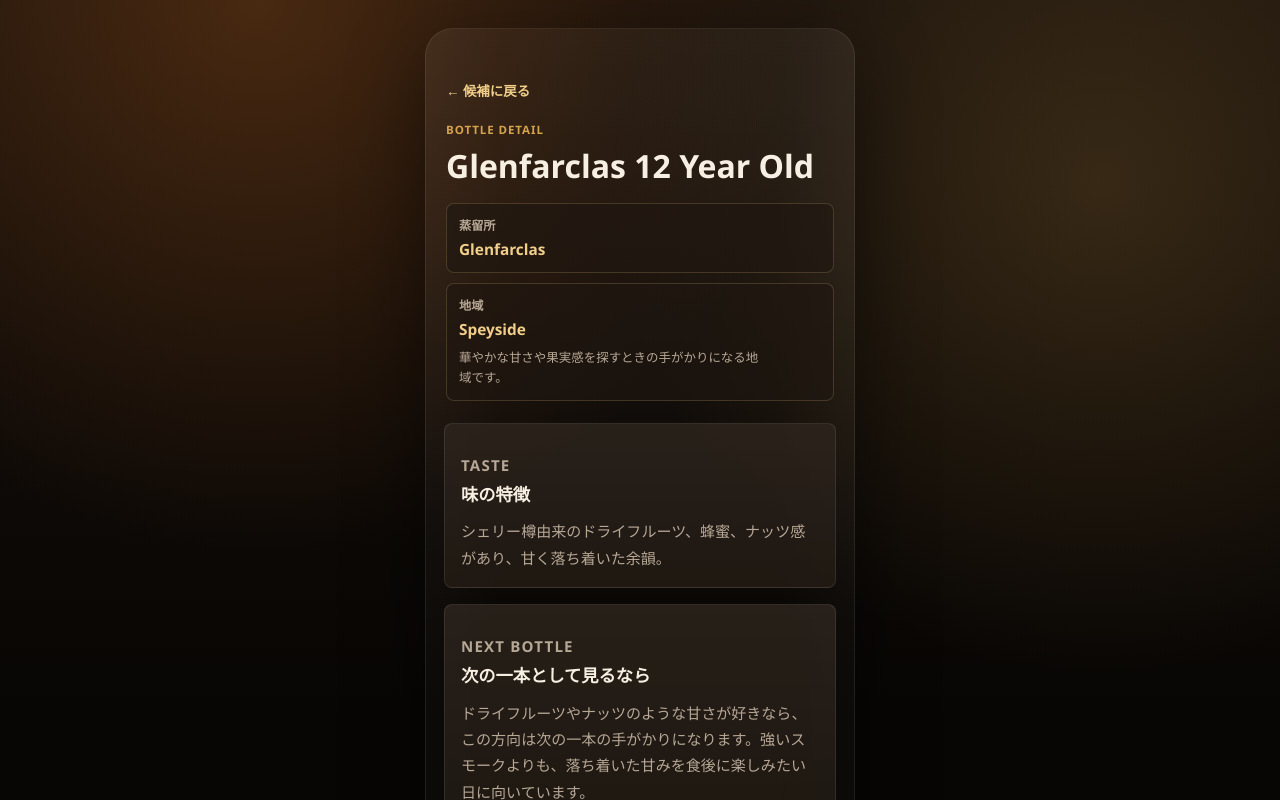
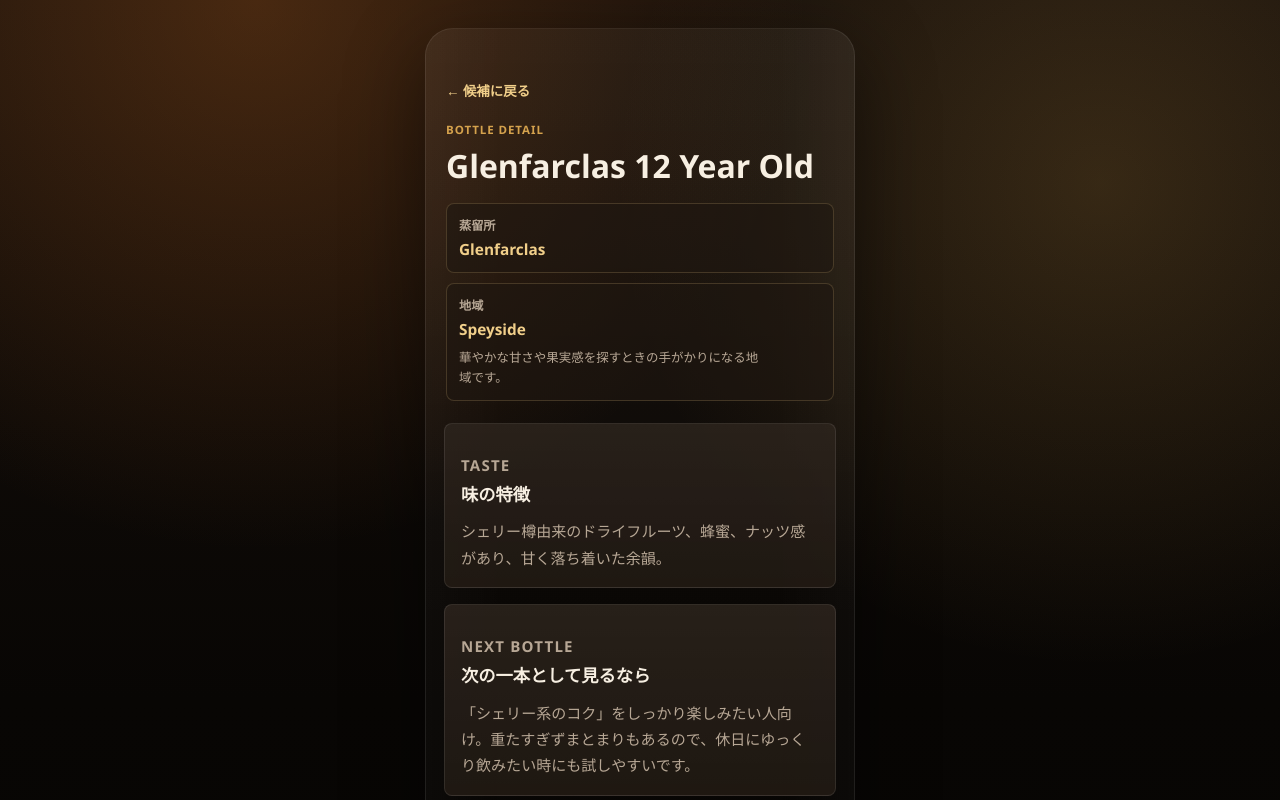
Before and after one commit to takatoshi0161/Whisky-Scanner, a Next.js app in the folder frontend/: page /bottles/glenfarclas12yearold in a window 1280 px wide. Shown: the top 800 px of the page. Built offline with nearby package versions, Linux system fonts and the light colour scheme.

Commit message:
fix(frontend): refresh recommendation copy tone
Co-authored-by: takatoshi0161 <takatoshi0161@users.noreply.github.com>

```diff
--- a/frontend/app/data/bottle-recommendations.ts
+++ b/frontend/app/data/bottle-recommendations.ts
@@ -11,9 +11,9 @@
   lagavulin16yearold: {
     bottleId: "lagavulin16yearold",
     cardRecommendation:
-      "深いスモークや余韻をゆっくり楽しみたい夜に。強い味わいへ進みたいときの候補です。",
+      "スモーキーさを残しつつ、ゆっくり飲む満足感を広げやすい一本。",
     detailRecommendation:
-      "しっかりしたピートや潮気のある味が好きなら、この方向は次の一本の手がかりになります。食後に少し時間をかけて、濃い余韻を楽しみたい日に向いています。",
+      "「重めのスモーキー系」が好きならかなり近い方向。厚みのある甘さもあるので、休日にじっくり飲みたい日にも向いています。",
     directionTags: ["smoky", "coastal", "rich"],
     moodTags: ["quiet-night", "after-dinner", "slow-drink"],
     sceneTags: ["solo-drink", "deep-smoke", "nightcap"],
@@ -21,9 +21,9 @@
   ardbeg10yearold: {
     bottleId: "ardbeg10yearold",
     cardRecommendation:
-      "はっきりしたスモークを試したいならこの方向。力強い一本に進みたい日に合います。",
+      "「煙感強め・ドライ寄り」が好きならかなり近い方向。",
     detailRecommendation:
-      "スモーキーさをもっと前に出したいときに選びやすい候補です。甘さよりもピートやドライな余韻を楽しみたい夜の手がかりになります。",
+      "しっかりした煙感は欲しいけど、甘さは控えめにしたい人向け。キレもあるので、ハイボールでも楽しみやすい一本です。",
     directionTags: ["smoky", "peaty", "dry"],
     moodTags: ["adventurous", "quiet-night", "slow-drink"],
     sceneTags: ["bold-smoke", "solo-drink", "after-dinner"],
@@ -31,9 +31,9 @@
   bowmore12yearold: {
     bottleId: "bowmore12yearold",
     cardRecommendation:
-      "やわらかなスモークから入りたいときに。アイラらしさを穏やかに試せる候補です。",
+      "スモーキーさを少しやわらかめに楽しみたい時向け。",
     detailRecommendation:
-      "スモーキーな方向に興味はあるけれど、強すぎる味は少し不安なときに見やすい一本です。潮気や甘さもあり、最初のアイラ候補としても使いやすい手がかりになります。",
+      "「ピート系は気になるけど、重すぎるのは避けたい」人にも入りやすい方向。ほどよい甘さもあるので、夜にゆっくり飲みたい日にも合います。",
     directionTags: ["smoky", "coastal", "gentle"],
     moodTags: ["relaxing", "rainy-day", "slow-drink"],
     sceneTags: ["first-islay", "home-drink", "bar-time"],
@@ -41,9 +41,9 @@
   talisker10yearold: {
     bottleId: "talisker10yearold",
     cardRecommendation:
-      "潮気やスパイス感がほしい日に。甘さだけではない一本へ進みたいときの候補です。",
+      "スモーキーさを残しつつ、キレを楽しみやすい方向。",
     detailRecommendation:
-      "果実の甘さよりも、潮気や黒胡椒のような刺激を少し足したいときに向いています。ハイボールでも個性が残りやすく、気分を切り替えたい日の手がかりになります。",
+      "「煙感は欲しいけど、重たすぎるのは避けたい」人向け。スパイシーさもあるので、食事と合わせたい日にも向いています。",
     directionTags: ["coastal", "spicy", "smoky"],
     moodTags: ["rainy-day", "refreshing", "slow-drink"],
     sceneTags: ["highball", "solo-drink", "bar-time"],
@@ -51,9 +51,9 @@
   springbank10yearold: {
     bottleId: "springbank10yearold",
     cardRecommendation:
-      "素朴さや奥行きのある味を探したいときに。少し通好みの方向へ進む候補です。",
+      "少しクセ感のあるモルトを広げたい時にも試しやすい一本。",
     detailRecommendation:
-      "きれいに整いすぎた味よりも、香ばしさやオイリーさのある表情を楽しみたい日に合います。ゆっくり飲みながら変化を見る一本として使いやすい手がかりです。",
+      "「香ばしさやモルト感」をしっかり楽しみたい人向け。スモーキーさも軽く感じられるので、いつもの方向を少し広げたい時にも合います。",
     directionTags: ["oily", "coastal", "complex"],
     moodTags: ["slow-drink", "quiet-night", "curious"],
     sceneTags: ["solo-drink", "deep-dive", "after-dinner"],
@@ -61,9 +61,9 @@
   arran10yearold: {
     bottleId: "arran10yearold",
     cardRecommendation:
-      "明るい果実感と軽やかさを探す日に。重すぎない一本へ進みたいときの候補です。",
+      "フルーティさを軽やかに楽しみたい日に向いた方向。",
     detailRecommendation:
-      "華やかな果実感やモルトの甘さを、気軽に楽しみたいときに見やすい一本です。強いスモークよりも、明るく飲み進めやすい方向を探す手がかりになります。",
+      "「華やか系を飲みたいけど、重すぎる甘さは避けたい」人にも試しやすいタイプ。軽やかなので、食後に一杯だけ飲みたい日にも向いています。",
     directionTags: ["fruity", "light", "malty"],
     moodTags: ["relaxing", "fresh-start", "easy-night"],
     sceneTags: ["home-drink", "first-single-malt", "casual"],
@@ -71,9 +71,9 @@
   glenfarclas12yearold: {
     bottleId: "glenfarclas12yearold",
     cardRecommendation:
-      "シェリー樽の甘みをゆっくり楽しみたい日に。食後の一杯として見やすい候補です。",
+      "濃いめの甘さを、ゆっくり楽しみたい日に向いた一本。",
     detailRecommendation:
-      "ドライフルーツやナッツのような甘さが好きなら、この方向は次の一本の手がかりになります。強いスモークよりも、落ち着いた甘みを食後に楽しみたい日に向いています。",
+      "「シェリー系のコク」をしっかり楽しみたい人向け。重たすぎずまとまりもあるので、休日にゆっくり飲みたい時にも試しやすいです。",
     directionTags: ["sherry", "sweet", "nutty"],
     moodTags: ["after-dinner", "quiet-night", "slow-drink"],
     sceneTags: ["dessert-pairing", "home-drink", "nightcap"],
@@ -81,9 +81,9 @@
   glenfiddich12yearold: {
     bottleId: "glenfiddich12yearold",
     cardRecommendation:
-      "青りんごのような軽さを探す日に。すっきりしたシングルモルト候補です。",
+      "軽やかなフルーティ系を自然に試しやすい方向。",
     detailRecommendation:
-      "重い樽感よりも、軽やかな果実感や飲みやすさを優先したいときに見やすい一本です。最初のシングルモルトや、気軽に開けたい夜の手がかりになります。",
+      "「飲みやすいシングルモルト」を探している人にも入りやすいタイプ。すっきりした方向なので、普段ハイボール中心の人にも合いやすいです。",
     directionTags: ["fruity", "light", "fresh"],
     moodTags: ["relaxing", "fresh-start", "easy-night"],
     sceneTags: ["first-single-malt", "home-drink", "casual"],
@@ -91,9 +91,9 @@
   themacallan12yearold: {
     bottleId: "themacallan12yearold",
     cardRecommendation:
-      "上品な甘みや樽の深みを探す日に。少し特別感のある候補です。",
+      "甘さとコクを、ゆっくり広げたい日に向いた方向。",
     detailRecommendation:
-      "シェリー樽由来の甘みや落ち着いた厚みを楽しみたいときに見やすい一本です。にぎやかに飲むより、食後にゆっくり味を確かめたい日の手がかりになります。",
+      "「濃いめの甘さ」をしっかり楽しみたい人向け。重厚すぎず飲みやすさもあるので、食後にゆっくり飲みたい日にも合います。",
     directionTags: ["sherry", "elegant", "rich"],
     moodTags: ["after-dinner", "celebratory", "slow-drink"],
     sceneTags: ["special-night", "gift-idea", "nightcap"],
@@ -101,9 +101,9 @@
   benromach10yearold: {
     bottleId: "benromach10yearold",
     cardRecommendation:
-      "甘さに少しスモークを足したいときに。クラシックな方向へ進む候補です。",
+      "スモーキーさを少し香ばしめに広げやすいタイプ。",
     detailRecommendation:
-      "シェリーの甘みだけでは少し物足りない日に、やさしいピート感を足す手がかりになります。派手すぎず、食後や静かな夜にじっくり試しやすい一本です。",
+      "「軽めのピート感」が好きなら自然に試しやすい方向。モルトの甘さも感じやすいので、夜にゆっくり飲みたい日にも向いています。",
     directionTags: ["sherry", "smoky", "classic"],
     moodTags: ["quiet-night", "after-dinner", "slow-drink"],
     sceneTags: ["home-drink", "classic-malt", "solo-drink"],
```
